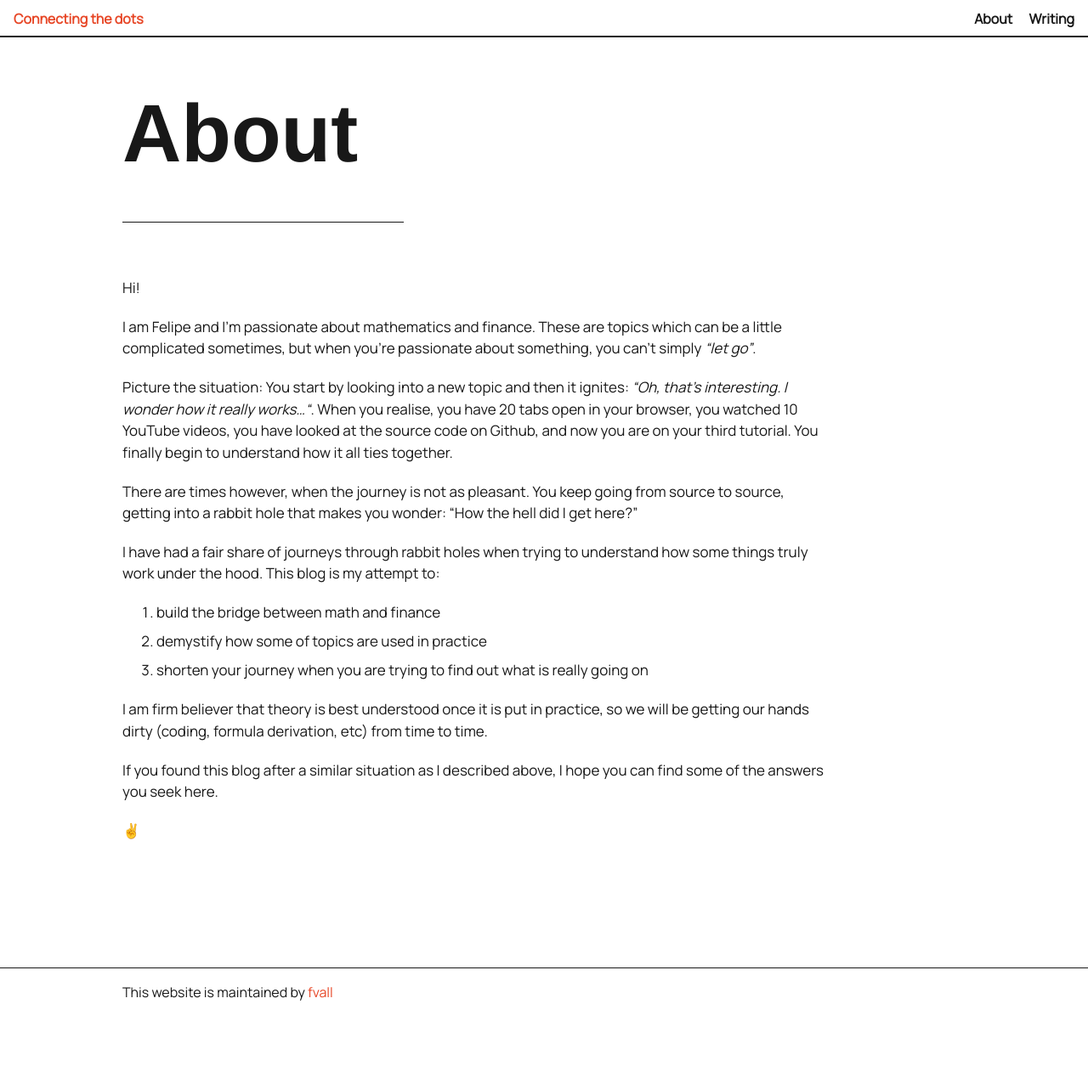
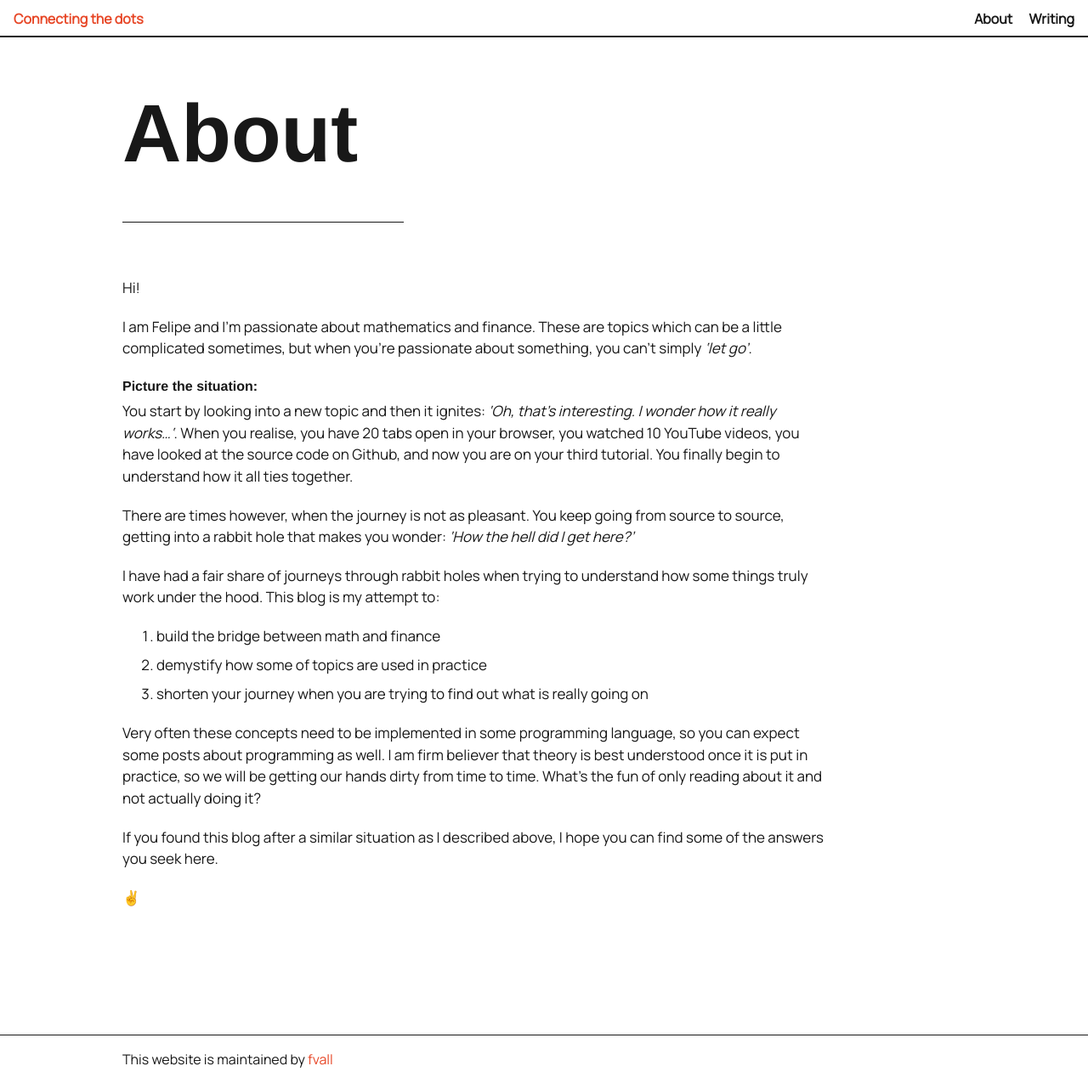
Before and after one commit to fvall/fvall.github.io, a Jekyll site: the page built from about.md, in a window 1280 px wide. Shown: the whole page at 85% size. Built offline with Jekyll 4.4.1, drawn with Linux system fonts in a browser that asks for light colours; emoji names are drawn with the system emoji font; before the commit the page ends 1196 px from its top, so only the background shows below that.

Commit message:
Update to about

```diff
--- a/about.md
+++ b/about.md
@@ -7,11 +7,12 @@ permalink: /about/
 
 Hi!
 
-I am Felipe and I'm passionate about mathematics and finance. These are topics which can be a little complicated sometimes, but when you're passionate about something, you can't simply _"let go"_.
+I am Felipe and I'm passionate about mathematics and finance. These are topics which can be a little complicated sometimes, but when you're passionate about something, you can't simply _'let go'_.
 
-Picture the situation: You start by looking into a new topic and then it ignites: _"Oh, that's interesting. I wonder how it really works..."_. When you realise, you have 20 tabs open in your browser, you watched 10 YouTube videos, you have looked at the source code on Github, and now you are on your third tutorial. You finally begin to understand how it all ties together.
+##### Picture the situation:
+You start by looking into a new topic and then it ignites: _'Oh, that's interesting. I wonder how it really works...'_. When you realise, you have 20 tabs open in your browser, you watched 10 YouTube videos, you have looked at the source code on Github, and now you are on your third tutorial. You finally begin to understand how it all ties together.
 
-There are times however, when the journey is not as pleasant. You keep going from source to source, getting into a rabbit hole that makes you wonder: "How the hell did I get here?"
+There are times however, when the journey is not as pleasant. You keep going from source to source, getting into a rabbit hole that makes you wonder: _'How the hell did I get here?'_
 
 I have had a fair share of journeys through rabbit holes when trying to understand how some things truly work under the hood. This blog is my attempt to:
 
@@ -19,7 +20,7 @@ I have had a fair share of journeys through rabbit holes when trying to understa
 2. demystify how some of topics are used in practice
 3. shorten your journey when you are trying to find out what is really going on
 
-I am firm believer that theory is best understood once it is put in practice, so we will be getting our hands dirty (coding, formula derivation, etc) from time to time.
+Very often these concepts need to be implemented in some programming language, so you can expect some posts about programming as well. I am firm believer that theory is best understood once it is put in practice, so we will be getting our hands dirty from time to time. What's the fun of only reading about it and not actually doing it?
 
 If you found this blog after a similar situation as I described above, I hope you can find some of the answers you seek here.
 
```
